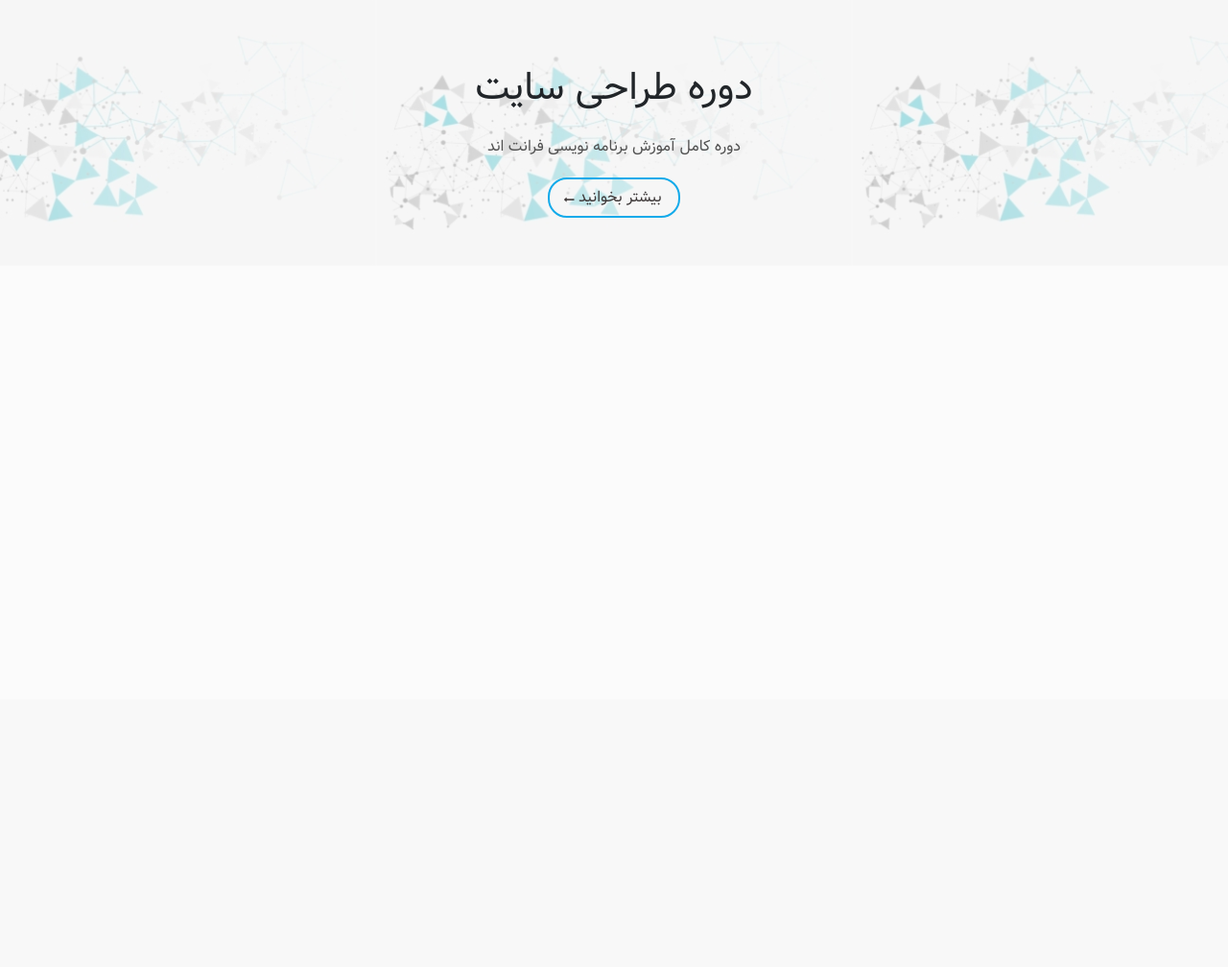
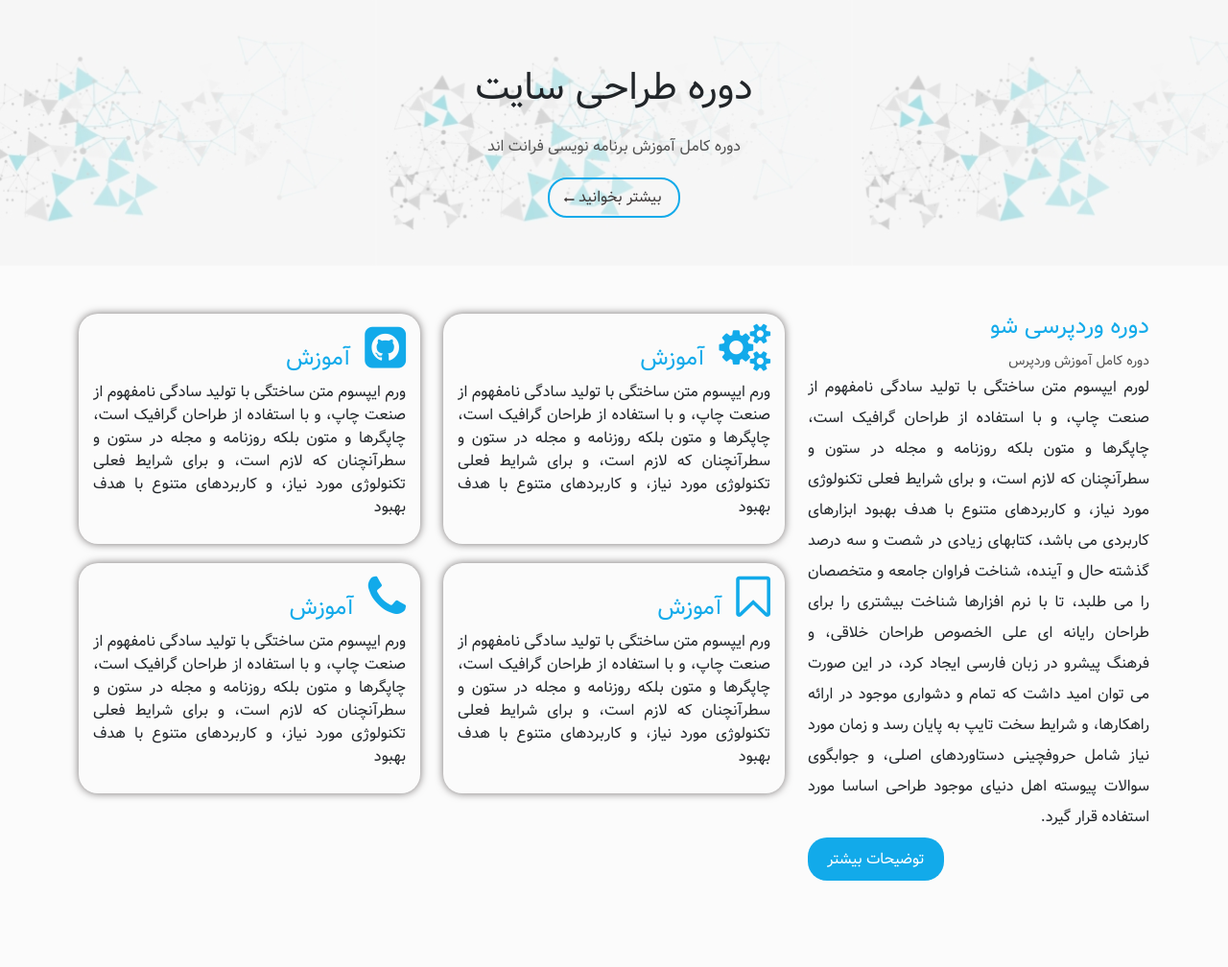
Before and after one commit to rohalah1985/wp, a PHP site: page / in a window 1280 px wide. Shown: the part 71-1079 px from the top of the page at 96% size. Before the commit the page ends 310 px from the top, so only its background shows below. Run offline with PHP 8.4, Linux system fonts and the light colour scheme.

Commit message:
services design

```diff
--- a/index.html
+++ b/index.html
@@ -1,11 +1,11 @@
 <!DOCTYPE html>
 <html lang="en">
   <head>
-    <meta charset="UTF-8">
-    <meta name="viewport" content="width=device-width, initial-scale=1.0">
-    <link rel="stylesheet" href="/css/bootstrap.css">
-    <link rel="stylesheet" href="/css/font-awesome.css">
-    <link rel="stylesheet" href="style.css">
+    <meta charset="UTF-8" />
+    <meta name="viewport" content="width=device-width, initial-scale=1.0" />
+    <link rel="stylesheet" href="/css/bootstrap.css" />
+    <link rel="stylesheet" href="/css/font-awesome.css" />
+    <link rel="stylesheet" href="style.css" />
 
     <title>Document</title>
   </head>
@@ -19,11 +19,13 @@
                 <li><a href="">خانه</a></li>
                 <li><a href="">اخبار</a></li>
                 <li><a href="">تماس با ما</a></li>
-                        <li><a href="">درباره ما</a>
+                <li>
+                  <a href="">درباره ما</a>
                   <ul>
                     <li><a href="">خانه</a></li>
                     <li><a href="">اخبار</a></li>
-                                <li><a href="">تماس با ما</a>
+                    <li>
+                      <a href="">تماس با ما</a>
                       <ul>
                         <li><a href="">خانه</a></li>
                         <li><a href="">اخبار</a></li>
@@ -38,10 +40,7 @@
             </div>
           </div>
           <div class="col-md-3">
-                <div class="logo-box">
-
-                </div>
-
+            <div class="logo-box"></div>
           </div>
         </div>
       </div>
@@ -59,6 +58,89 @@
       </div>
     </div>
 
+    <div class="services">
+      <div class="container">
+        <div class="row">
+          <div class="col-md-4">
+            <div class="desc">
+              <h4>دوره وردپرسی شو</h4>
+              <span>دوره کامل آموزش وردپرس</span>
+              <p>
+                لورم ایپسوم متن ساختگی با تولید سادگی نامفهوم از صنعت چاپ، و با
+                استفاده از طراحان گرافیک است، چاپگرها و متون بلکه روزنامه و مجله
+                در ستون و سطرآنچنان که لازم است، و برای شرایط فعلی تکنولوژی مورد
+                نیاز، و کاربردهای متنوع با هدف بهبود ابزارهای کاربردی می باشد،
+                کتابهای زیادی در شصت و سه درصد گذشته حال و آینده، شناخت فراوان
+                جامعه و متخصصان را می طلبد، تا با نرم افزارها شناخت بیشتری را
+                برای طراحان رایانه ای علی الخصوص طراحان خلاقی، و فرهنگ پیشرو در
+                زبان فارسی ایجاد کرد، در این صورت می توان امید داشت که تمام و
+                دشواری موجود در ارائه راهکارها، و شرایط سخت تایپ به پایان رسد و
+                زمان مورد نیاز شامل حروفچینی دستاوردهای اصلی، و جوابگوی سوالات
+                پیوسته اهل دنیای موجود طراحی اساسا مورد استفاده قرار گیرد.
+              </p>
+              <div class="text-start">
+                <a href="#" class="site-btn">توضیحات بیشتر</a>
+              </div>
+            </div>
+          </div>
+          <div class="col-md-8">
+            <div class="row">
+
+                    <div class="col-md-6">
+                        <div class="item">
+                        <i class="fa fa-gears"></i>
+                        <h4>آموزش</h4>
+                        <p>ورم ایپسوم متن ساختگی با تولید سادگی نامفهوم از صنعت چاپ، و با
+                            استفاده از طراحان گرافیک است، چاپگرها و متون بلکه روزنامه و مجله
+                            در ستون و سطرآنچنان که لازم است، و برای شرایط فعلی تکنولوژی مورد
+                            نیاز، و کاربردهای متنوع با هدف بهبود</p>
+                    </div>
+                </div>
+
+                <div class="col-md-6">
+                    <div class="item">
+                    <i class="fa fa-github-square" ></i>
+                    <h4>آموزش</h4>
+                    <p>ورم ایپسوم متن ساختگی با تولید سادگی نامفهوم از صنعت چاپ، و با
+                        استفاده از طراحان گرافیک است، چاپگرها و متون بلکه روزنامه و مجله
+                        در ستون و سطرآنچنان که لازم است، و برای شرایط فعلی تکنولوژی مورد
+                        نیاز، و کاربردهای متنوع با هدف بهبود</p>
+                </div>
+            </div>
+
+            <div class="col-md-6">
+                <div class="item">
+                <i class="fa fa-bookmark-o" ></i>
+                <h4>آموزش</h4>
+                <p>ورم ایپسوم متن ساختگی با تولید سادگی نامفهوم از صنعت چاپ، و با
+                    استفاده از طراحان گرافیک است، چاپگرها و متون بلکه روزنامه و مجله
+                    در ستون و سطرآنچنان که لازم است، و برای شرایط فعلی تکنولوژی مورد
+                    نیاز، و کاربردهای متنوع با هدف بهبود</p>
+            </div>
+        </div>
+
+        <div class="col-md-6">
+            <div class="item">
+            <i class="fa fa-phone" ></i>
+            <h4>آموزش</h4>
+            <p>ورم ایپسوم متن ساختگی با تولید سادگی نامفهوم از صنعت چاپ، و با
+                استفاده از طراحان گرافیک است، چاپگرها و متون بلکه روزنامه و مجله
+                در ستون و سطرآنچنان که لازم است، و برای شرایط فعلی تکنولوژی مورد
+                نیاز، و کاربردهای متنوع با هدف بهبود</p>
+        </div>
+    </div>
+
+
+
+
+            </div>
+
+
+          </div>
+        </div>
+      </div>
+    </div>
+
     <script src="/js/bootstrap.js"></script>
   </body>
 </html>
--- a/style.css
+++ b/style.css
@@ -92,6 +92,7 @@ color: #000;
     background-image: url('/img/patern.png');
     background-position: center center;
     background-size: contain;
+    margin-bottom: 50px;
 }
 
 .slider-box h1{
@@ -125,3 +126,71 @@ color: #000;
     top: 2px;
     font-size: 11px;
 }
+.services{
+    margin-bottom: 100px;
+
+}
+.desc h4{
+    color: #12aaea;
+}
+
+.desc span{
+    color: #515151;
+    font-size: 14px;
+}
+
+.services .desc p{
+text-align: justify;
+line-height: 2;
+}
+.desc a{
+    background-color: #12aaea;
+    padding: 10px 20px;
+    border-radius: 20px;
+    color: #fff;
+    transition: all .3s ease;
+
+}
+
+.desc a:hover{
+    opacity: .8;
+    transition: all .3s ease;
+
+}
+
+.item p{
+    text-align: justify;
+
+}
+.item h4{
+    color: #12aaea;
+}
+.item:hover {
+    background-color: yellowgreen;
+    transition: all .3s ease;
+
+}
+
+.item:hover i{
+    color: #fff;
+}
+
+.item{
+    border-radius: 20px;
+    padding: 10px 15px;
+    box-shadow: 0px 0px 8px 0px #757171;
+    margin-bottom: 20px;
+}
+
+.item i{
+    font-size: 50px;
+    color: #12aaea;
+    display: inline;
+
+
+}
+.item h4{
+    display: inline-block;
+    margin-right: 10px;
+
+}
```
Lines whose indentation alone changed are shown as unchanged.
